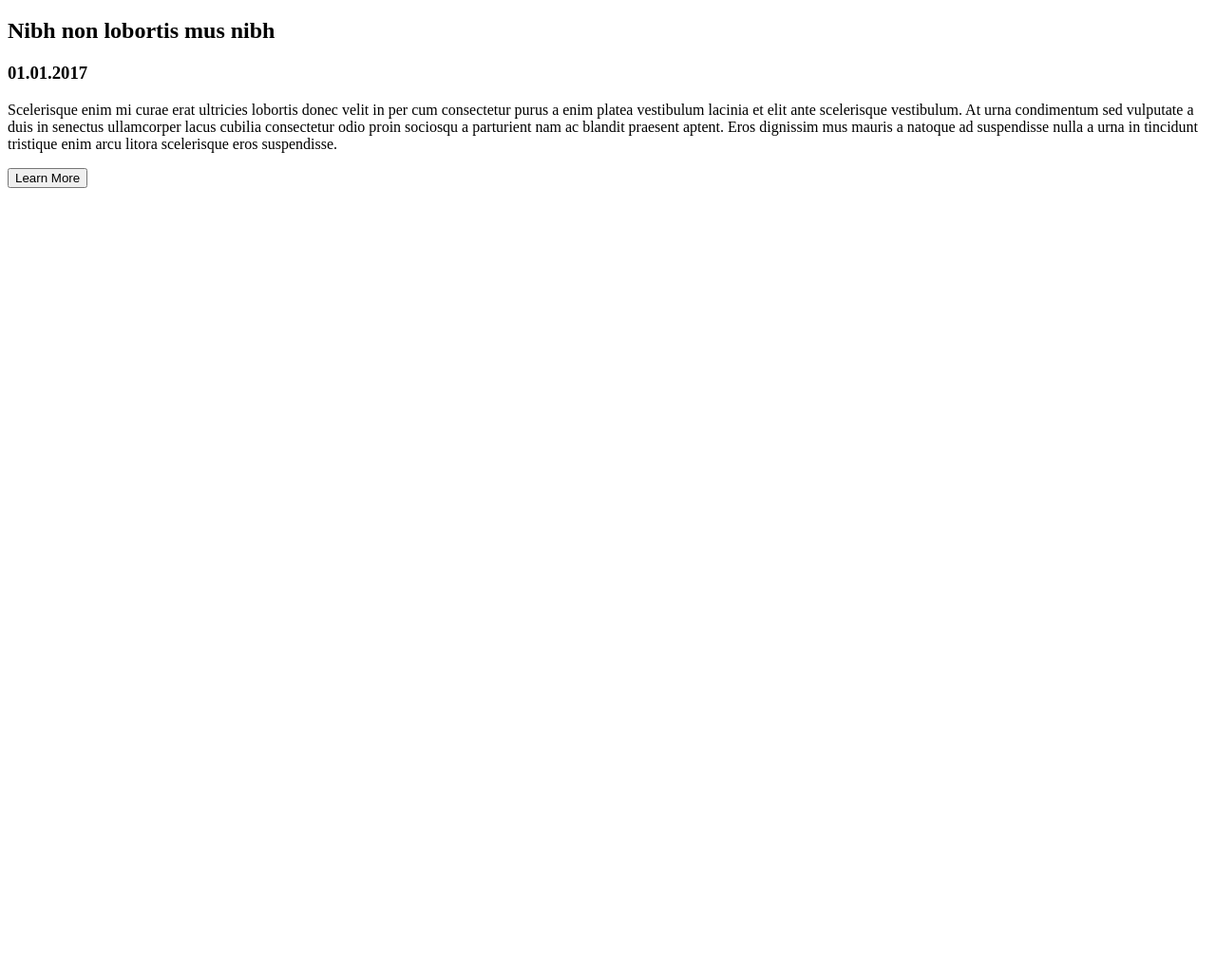
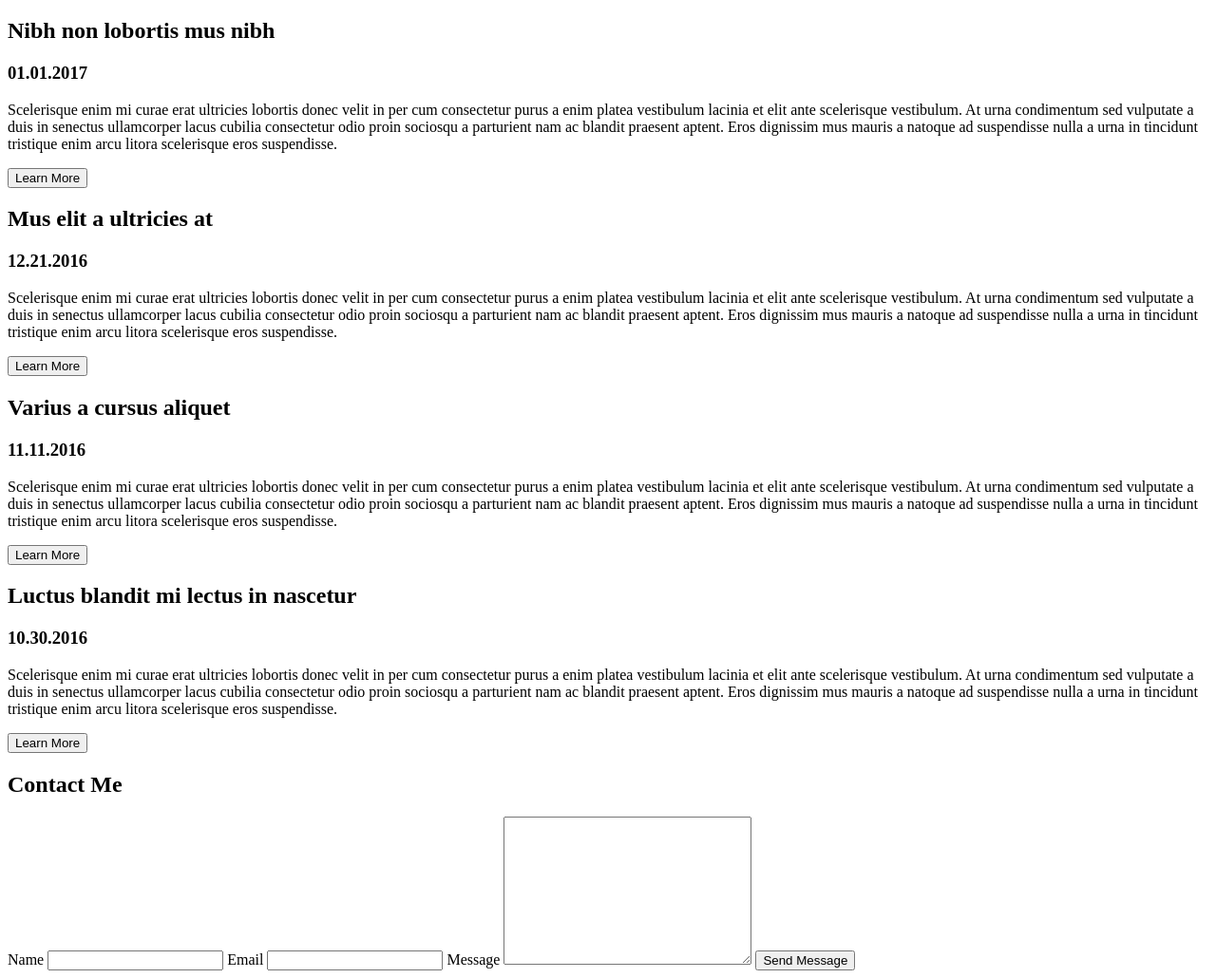
Before and after one commit to JeanLuca999/Road-Trip-Template, a plain HTML site: page index.html in a window 1280 px wide. Shown: the part 61-1091 px from the top of the page at 95% size. Before the commit the page ends 800 px from the top, so only its background shows below. Drawn offline with Linux system fonts and the light colour scheme.

Commit message:
Definição de todo o html necessário para a página

```diff
--- a/index.html
+++ b/index.html
@@ -39,6 +39,87 @@
             </div>
         </div>
     </section>
+
+    <section class="second-section">
+        <div class="second-section__background">
+            <div class="second-section__background__container">
+                <h2 class="second-section__background__container__h2">
+                    Mus elit a ultricies at
+                </h2>
+                <h3 class="second-section__background__container__h3">
+                    12.21.2016
+                </h3>
+                <p class="second-section__background__container__p">
+                    Scelerisque enim mi curae erat ultricies lobortis donec velit in per cum consectetur purus a enim platea vestibulum lacinia et elit ante scelerisque vestibulum. At urna condimentum sed vulputate a duis in senectus ullamcorper lacus cubilia consectetur odio proin sociosqu a parturient nam ac blandit praesent aptent. Eros dignissim mus mauris a natoque ad suspendisse nulla a urna in tincidunt tristique enim arcu litora scelerisque eros suspendisse.
+                </p>
+                <button class="second-section__background__container__button">
+                    Learn More
+                </button>
+            </div>
+        </div>
+    </section>
+
+    <section class="third-section">
+        <div class="third-section__background">
+            <div class="third-section__background__container">
+                <h2 class="third-section__background__container__h2">
+                    Varius a cursus aliquet
+                </h2>
+                <h3 class="third-section__background__container__h3">
+                    11.11.2016
+                </h3>
+                <p class="third-section__background__container__p">
+                    Scelerisque enim mi curae erat ultricies lobortis donec velit in per cum consectetur purus a enim platea vestibulum lacinia et elit ante scelerisque vestibulum. At urna condimentum sed vulputate a duis in senectus ullamcorper lacus cubilia consectetur odio proin sociosqu a parturient nam ac blandit praesent aptent. Eros dignissim mus mauris a natoque ad suspendisse nulla a urna in tincidunt tristique enim arcu litora scelerisque eros suspendisse.
+                </p>
+                <button class="third-section__background__container__button">
+                    Learn More
+                </button>
+            </div>
+        </div>
+    </section>
+
+
+    <section class="fourth-section">
+        <div class="fourth-section__background">
+            <div class="fourth-section__background__container">
+                <h2 class="fourth-section__background__container__h2">
+                    Luctus blandit mi lectus in nascetur
+                </h2>
+                <h3 class="fourth-section__background__container__h3">
+                    10.30.2016
+                </h3>
+                <p class="fourth-section__background__container__p">
+                    Scelerisque enim mi curae erat ultricies lobortis donec velit in per cum consectetur purus a enim platea vestibulum lacinia et elit ante scelerisque vestibulum. At urna condimentum sed vulputate a duis in senectus ullamcorper lacus cubilia consectetur odio proin sociosqu a parturient nam ac blandit praesent aptent. Eros dignissim mus mauris a natoque ad suspendisse nulla a urna in tincidunt tristique enim arcu litora scelerisque eros suspendisse.
+                </p>
+                <button class="fourth-section__background__container__button">
+                    Learn More
+                </button>
+            </div>
+        </div>
+    </section>
+
+    <footer class="footer">
+        <form class="footer__form">
+            <h2 class="footer__form__h2">
+                Contact Me
+            </h2>
+            <label for="name">
+                Name
+                <input type="text" id="name">
+            </label>
+            <label for="email">
+                Email
+                <input type="text" id="email">
+            </label>
+            <label for="txtarea">
+                Message
+                <textarea id="txtarea" cols="30" rows="10">
+                </textarea>
+            </label>
+            <button type="submit">Send Message</button>
+        </form>
+    </footer>
+
     <script src="js/script.js"></script>
 </body>
 </html>
```
